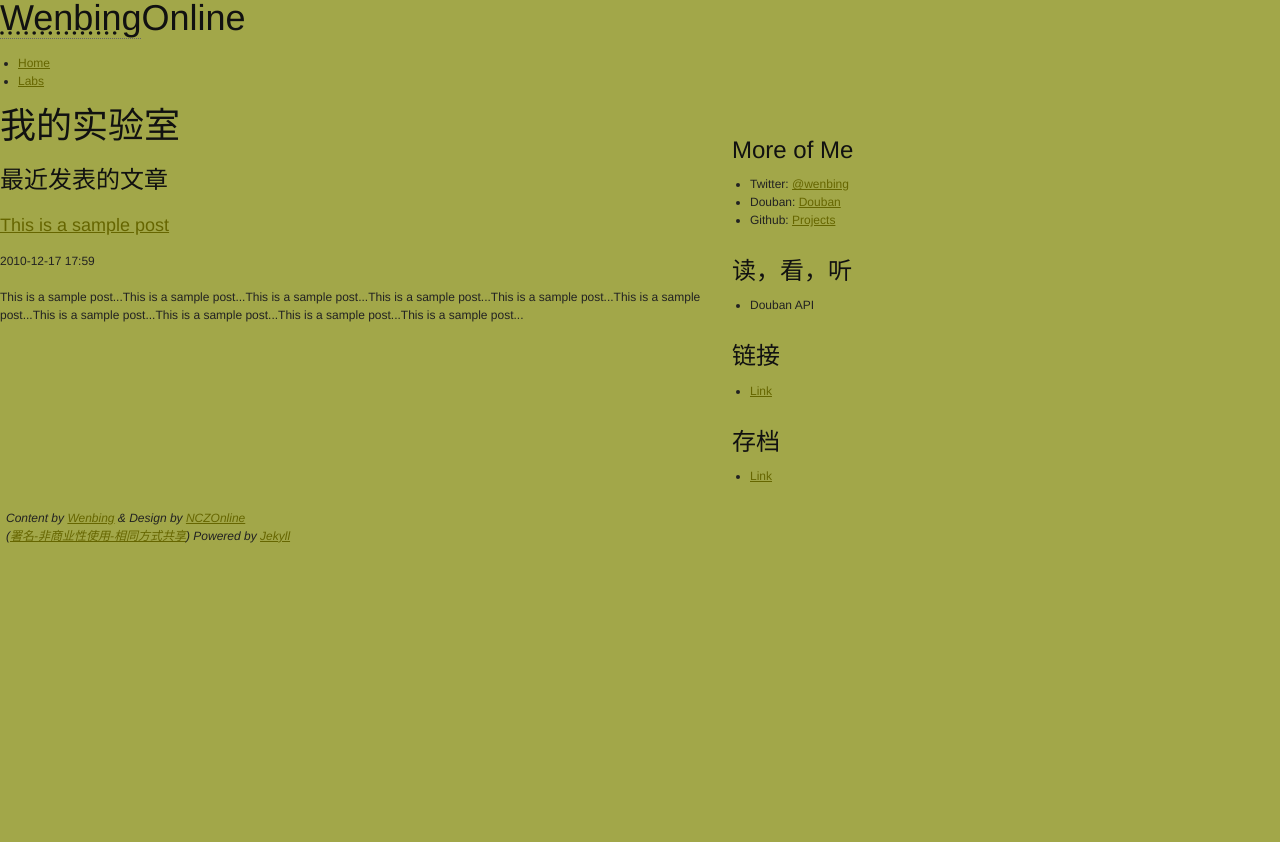
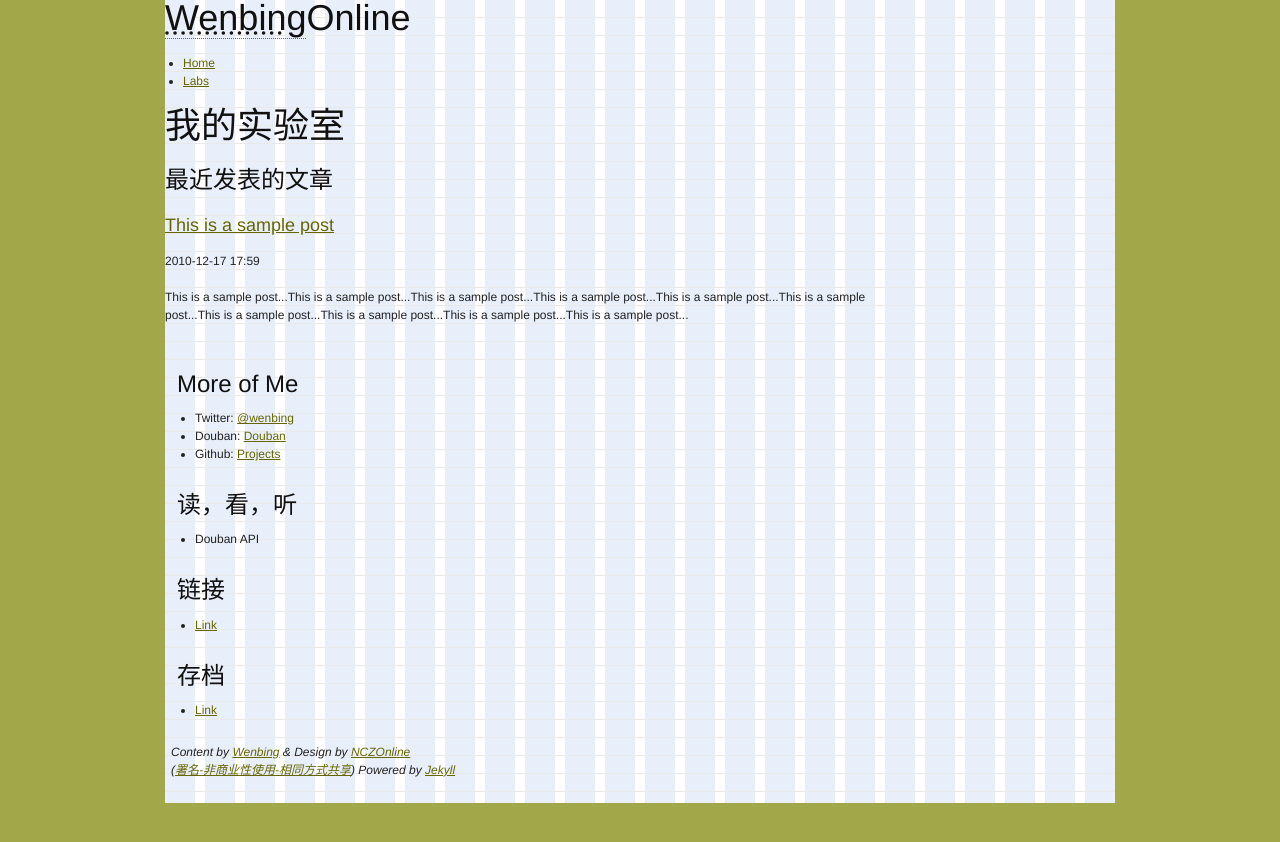
Before and after one commit to GunioRobot/wenbing.github.com, a Jekyll site: the page built from labs/index.markdown, in a window 1280 px wide. Shown: the top 842 px of the page. Built offline with Jekyll 4.4.1, drawn with Linux system fonts in a browser that asks for light colours; Markdown is read by kramdown in place of the engine named in the settings.

Commit message:
fix #doc class

```diff
--- a/_layouts/NCZOnline.html
+++ b/_layouts/NCZOnline.html
@@ -23,7 +23,7 @@
 
   </head>
   <body id="{{ page.section }}">
-    <div id="doc" class=".container .showgrid">
+    <div id="doc" class="container showgrid">
       {{ content }}
       <div id="ft">
         <address>
```
